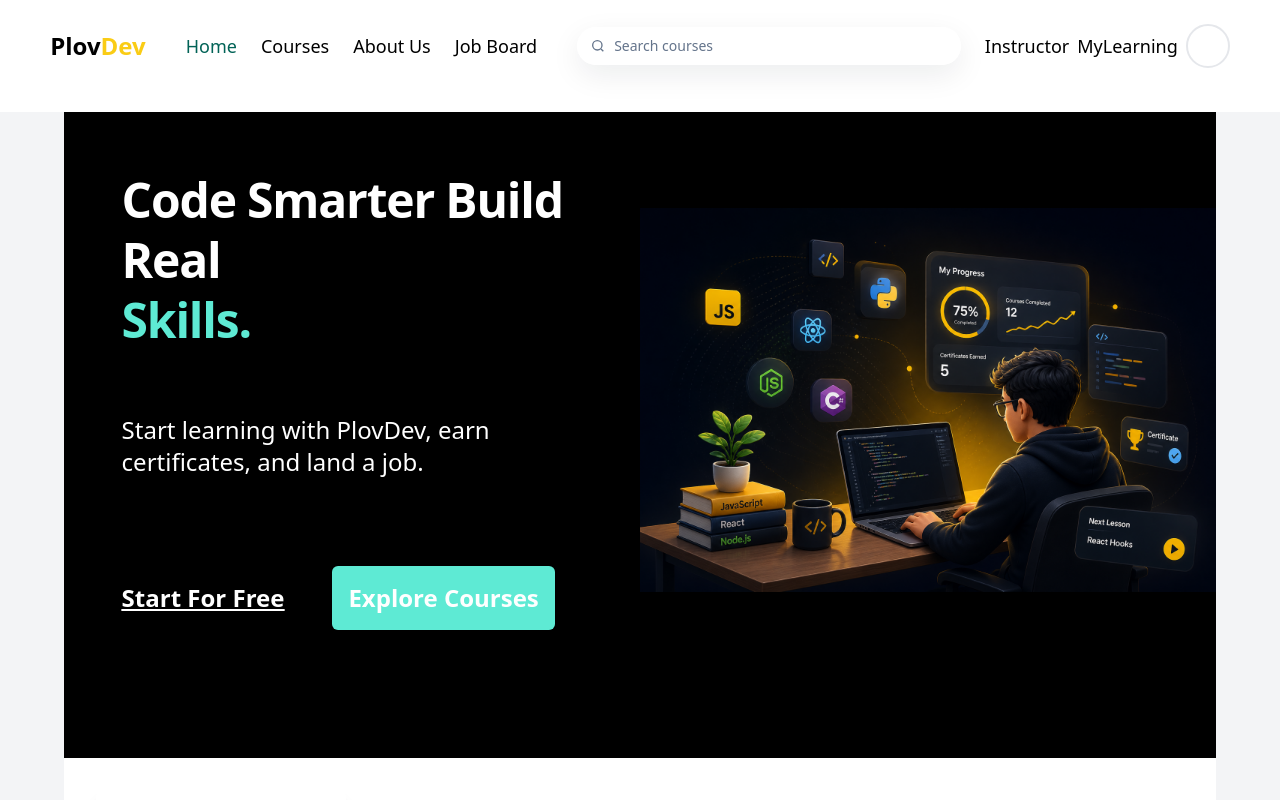
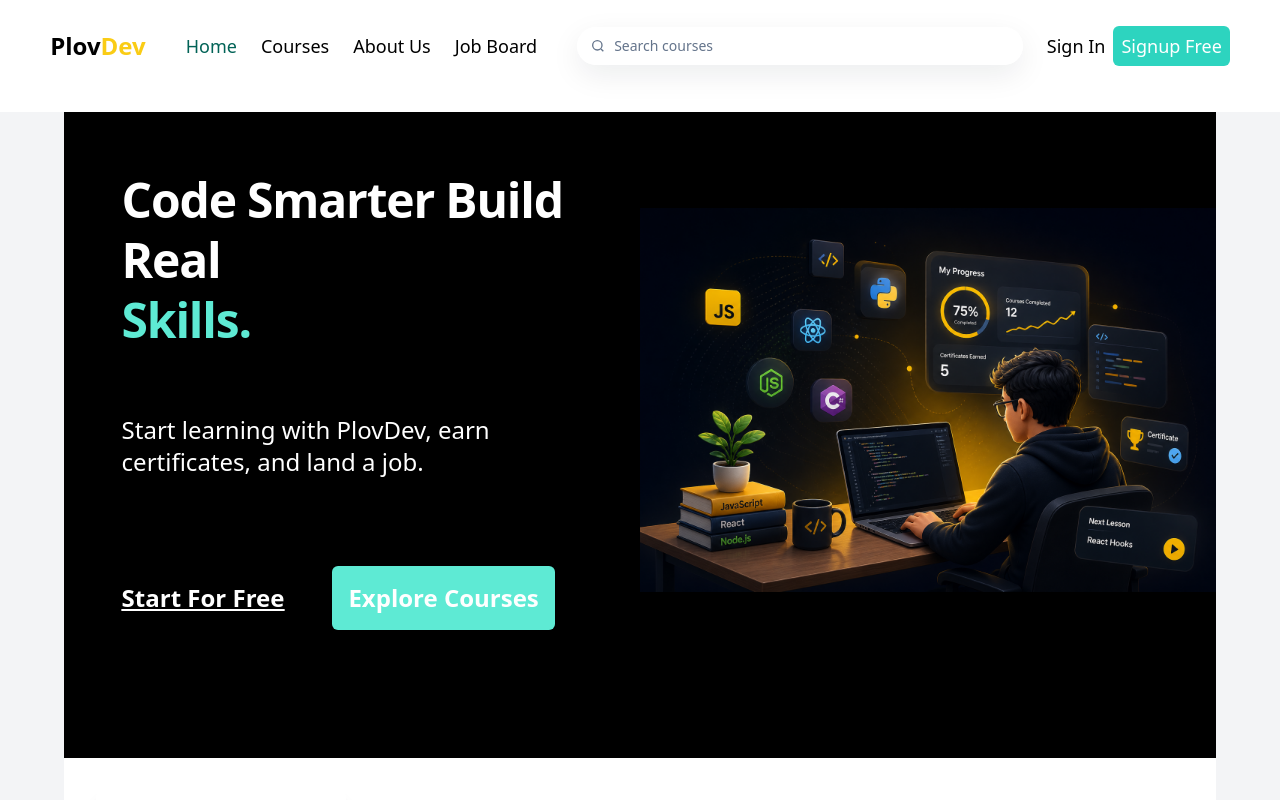
Before and after one commit to SokKimsour/plovdev-client, a React (Vite) app: page / in a window 1280 px wide. Shown: the top 800 px of the page. Built offline with nearby package versions, Linux system fonts and the light colour scheme.

Commit message:
remove border munu bar

```diff
--- a/src/App.jsx
+++ b/src/App.jsx
@@ -16,8 +16,8 @@
     <BrowserRouter>
       <div className='bg-gray-100'>
         <div className='w-[85%] xl:w-[90%] max-xl:w-[94%] max-w-[1440px] m-[auto] p-[auto]  justify-center bg-white '>
-        {/* <NavbarBeforeLogin /> */}
-        <NavbarAfterLogin />
+        <NavbarBeforeLogin />
+        {/* <NavbarAfterLogin /> */}
 
     <Routes >
       <Route path="/" element={<Homepage />} />
--- a/src/components/layout/NavbarBeforeLogin.jsx
+++ b/src/components/layout/NavbarBeforeLogin.jsx
@@ -49,7 +49,7 @@
             <div className=' max-md:hidden'><NavLink to="/signup" className='hover:text-white text-white  bg-teal-400 rounded-md active:text-black p-2 duration-200'>
             Signup Free</NavLink></div>
 
-            <div className='lg:hidden h-[40px] w-[52px] rounded-md  border-2 border-solid border-gray-200 justify-center flex items-center' onClick={()=>IsmenuOpen(!menuOpen)}> <Menu />
+            <div className='lg:hidden h-[40px] w-[52px] rounded-md   justify-center flex items-center' onClick={()=>IsmenuOpen(!menuOpen)}> <Menu />
             </div>
 
           </div>
```
